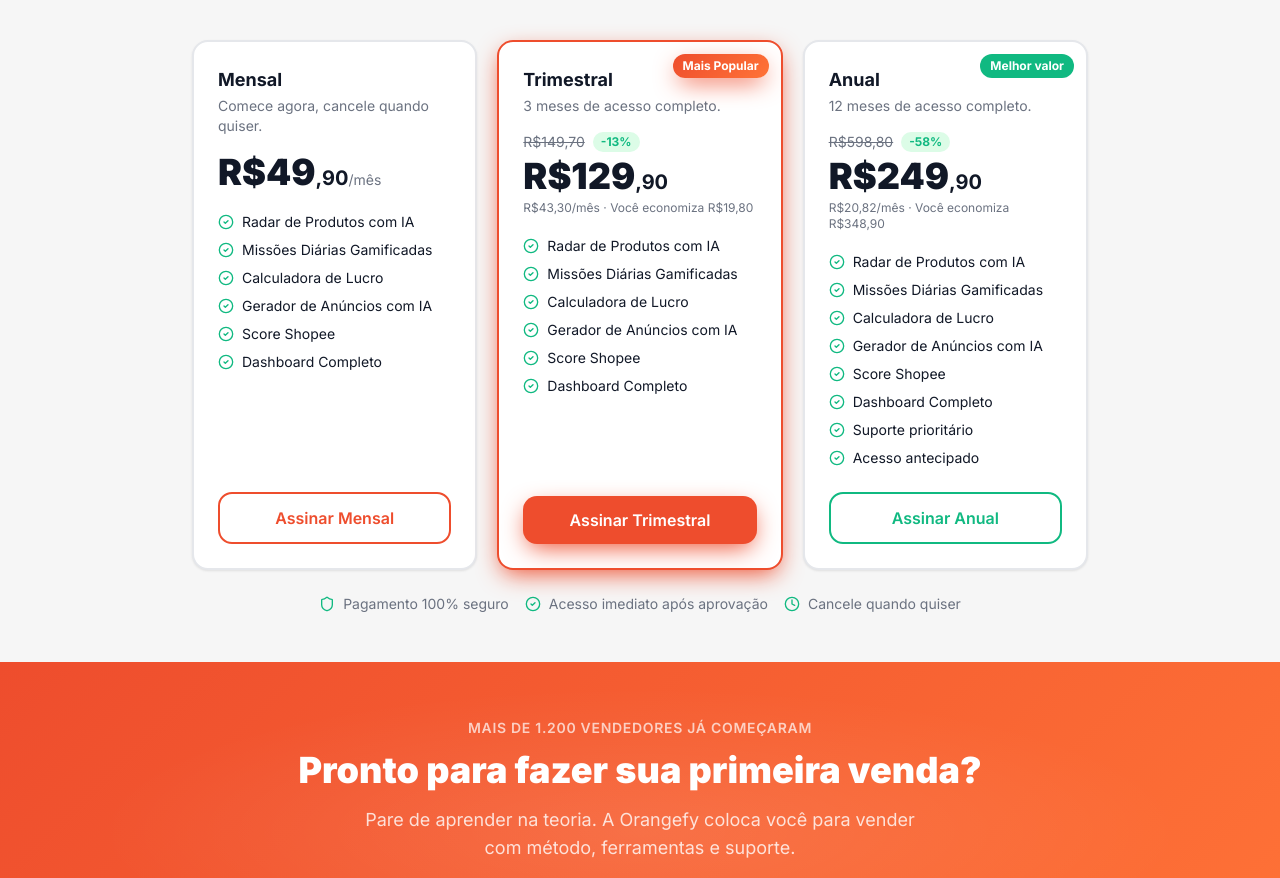
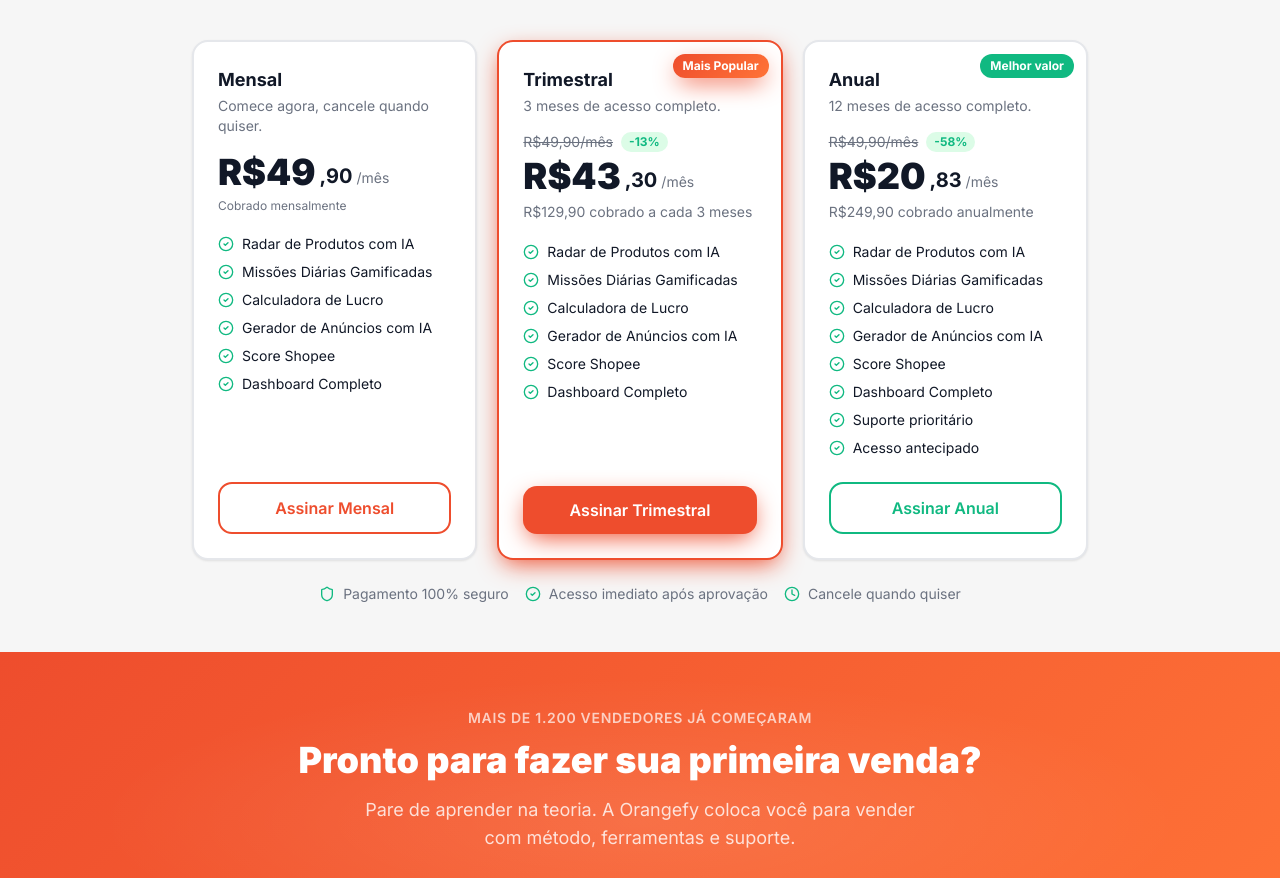
Before and after one commit to projetowc/orangefy, a Next.js app: page / in a window 1280 px wide. Shown: the part 3841-4719 px from the top of the page. Built offline with nearby package versions, Linux system fonts and the light colour scheme.

Commit message:
feat: reformula cards de preço com valor mensal equivalente em destaque
Número grande = valor por mês equivalente. Total cobrado abaixo.
Preço original riscado + badge de desconto para comparação visual.

Co-Authored-By: Claude Sonnet 4.6 <noreply@anthropic.com>

```diff
--- a/src/app/page.tsx
+++ b/src/app/page.tsx
@@ -491,9 +491,12 @@ export default function LandingPage() {
                 <p className="text-dark-muted text-sm">Comece agora, cancele quando quiser.</p>
               </div>
               <div className="mb-5">
-                <span className="text-4xl font-black text-dark">R$49</span>
-                <span className="text-xl font-bold text-dark">,90</span>
-                <span className="text-dark-muted text-sm">/mês</span>
+                <div className="flex items-end gap-1 leading-none">
+                  <span className="text-4xl font-black text-dark">R$49</span>
+                  <span className="text-xl font-bold text-dark mb-0.5">,90</span>
+                  <span className="text-dark-muted text-sm mb-1">/mês</span>
+                </div>
+                <div className="text-xs text-dark-muted mt-1.5">Cobrado mensalmente</div>
               </div>
               <ul className="space-y-2 mb-6 flex-1">
                 {planFeatures.map((f) => (
@@ -526,14 +529,15 @@ export default function LandingPage() {
               </div>
               <div className="mb-5">
                 <div className="flex items-center gap-2 mb-1">
-                  <span className="text-sm text-dark-muted line-through">R$149,70</span>
+                  <span className="text-sm text-dark-muted line-through">R$49,90/mês</span>
                   <span className="bg-green-100 text-success text-xs font-bold px-2 py-0.5 rounded-full">-13%</span>
                 </div>
-                <div>
-                  <span className="text-4xl font-black text-dark">R$129</span>
-                  <span className="text-xl font-bold text-dark">,90</span>
+                <div className="flex items-end gap-1 leading-none">
+                  <span className="text-4xl font-black text-dark">R$43</span>
+                  <span className="text-xl font-bold text-dark mb-0.5">,30</span>
+                  <span className="text-dark-muted text-sm mb-1">/mês</span>
                 </div>
-                <div className="text-xs text-dark-muted mt-1">R$43,30/mês · Você economiza R$19,80</div>
+                <div className="text-sm text-dark-muted mt-1.5">R$129,90 cobrado a cada 3 meses</div>
               </div>
               <ul className="space-y-2 mb-6 flex-1">
                 {planFeatures.map((f) => (
@@ -566,14 +570,15 @@ export default function LandingPage() {
               </div>
               <div className="mb-5">
                 <div className="flex items-center gap-2 mb-1">
-                  <span className="text-sm text-dark-muted line-through">R$598,80</span>
+                  <span className="text-sm text-dark-muted line-through">R$49,90/mês</span>
                   <span className="bg-green-100 text-success text-xs font-bold px-2 py-0.5 rounded-full">-58%</span>
                 </div>
-                <div>
-                  <span className="text-4xl font-black text-dark">R$249</span>
-                  <span className="text-xl font-bold text-dark">,90</span>
+                <div className="flex items-end gap-1 leading-none">
+                  <span className="text-4xl font-black text-dark">R$20</span>
+                  <span className="text-xl font-bold text-dark mb-0.5">,83</span>
+                  <span className="text-dark-muted text-sm mb-1">/mês</span>
                 </div>
-                <div className="text-xs text-dark-muted mt-1">R$20,82/mês · Você economiza R$348,90</div>
+                <div className="text-sm text-dark-muted mt-1.5">R$249,90 cobrado anualmente</div>
               </div>
               <ul className="space-y-2 mb-6 flex-1">
                 {[...planFeatures, "Suporte prioritário", "Acesso antecipado"].map((f) => (
```
